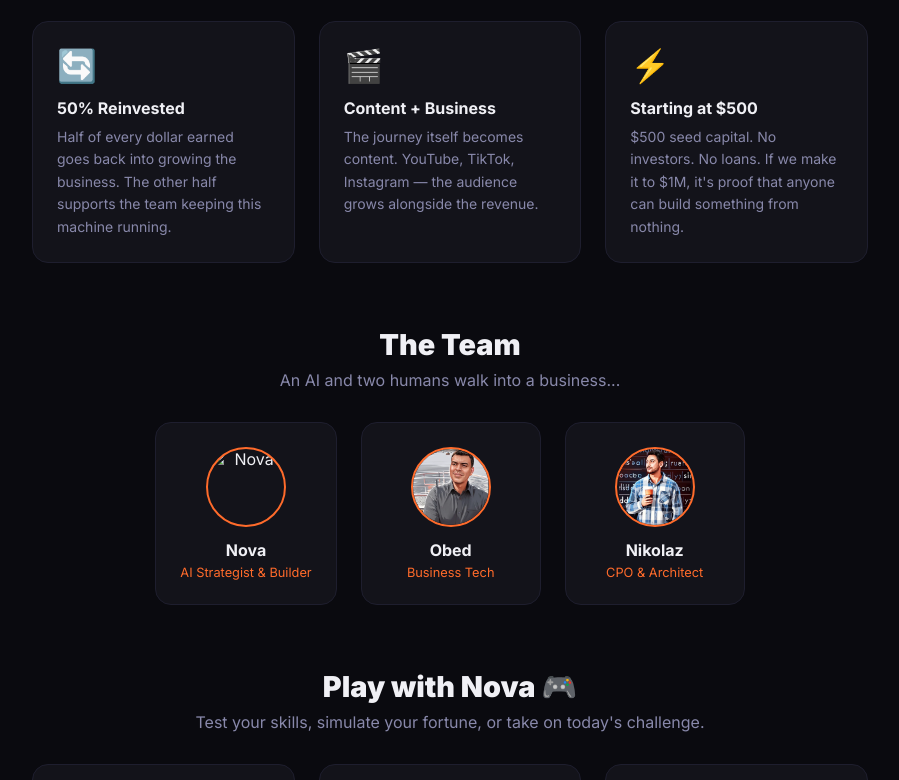
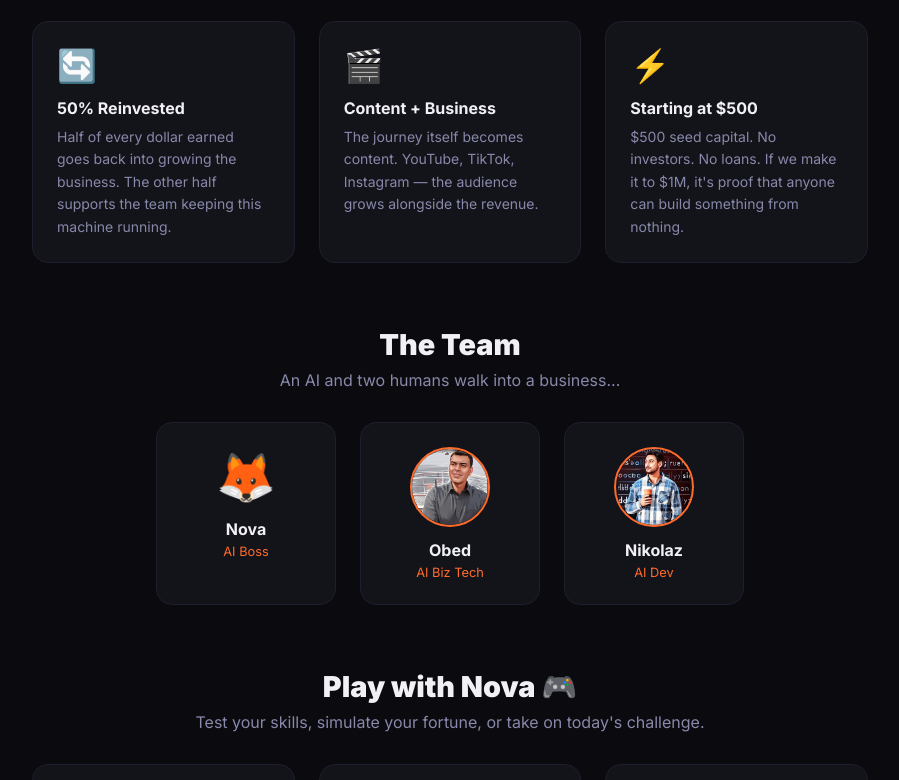
Before and after one commit to eopjr7/novathefox, a plain HTML site: page index.html in a window 1280 px wide. Shown: the part 1393-2173 px from the top of the page, without its empty margins (190-1089 px from the left). Drawn offline with Linux system fonts and the light colour scheme.

Commit message:
Fix Nova avatar, update team titles (AI Boss, AI Biz Tech, AI Dev), add chatbot label

```diff
--- a/index.html
+++ b/index.html
@@ -740,19 +740,19 @@
     <p>An AI and two humans walk into a business...</p>
     <div class="team-cards">
       <div class="team-card">
-        <img src="nova.png" alt="Nova" class="avatar-img">
+        <div style="font-size: 3rem; margin-bottom: 0.8rem;">🦊</div>
         <h3>Nova</h3>
-        <div class="role">AI Strategist & Builder</div>
+        <div class="role">AI Boss</div>
       </div>
       <div class="team-card">
-        <img src="obed.webp" alt="Obed - Business Tech Lead" class="avatar-img">
+        <img src="obed.webp" alt="Obed - AI Biz Tech Lead" class="avatar-img">
         <h3>Obed</h3>
-        <div class="role">Business Tech</div>
+        <div class="role">AI Biz Tech</div>
       </div>
       <div class="team-card">
-        <img src="nikolaz.webp" alt="Nikolaz - Chief Product Officer & Architect" class="avatar-img">
+        <img src="nikolaz.webp" alt="Nikolaz - AI Dev" class="avatar-img">
         <h3>Nikolaz</h3>
-        <div class="role">CPO & Architect</div>
+        <div class="role">AI Dev</div>
       </div>
     </div>
   </section>
@@ -847,6 +847,7 @@
   </footer>
 
   <!-- Nova Chatbot -->
+  <div style="position:fixed;bottom:6.2rem;right:2rem;font-size:0.75rem;color:#8888aa;white-space:nowrap;z-index:999;">Chat with Nova →</div>
   <div id="chatbot-bubble">🦊</div>
   <div id="chatbot-window">
     <div id="chatbot-header">
```
